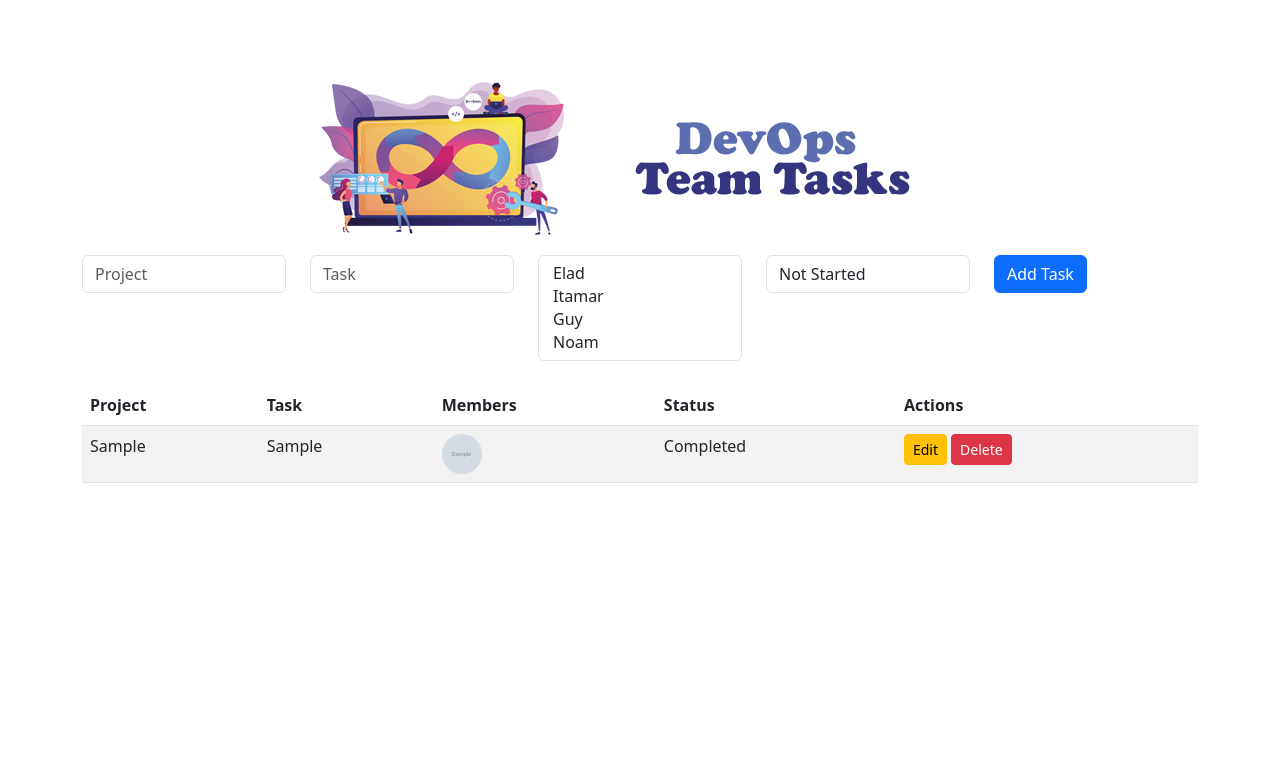
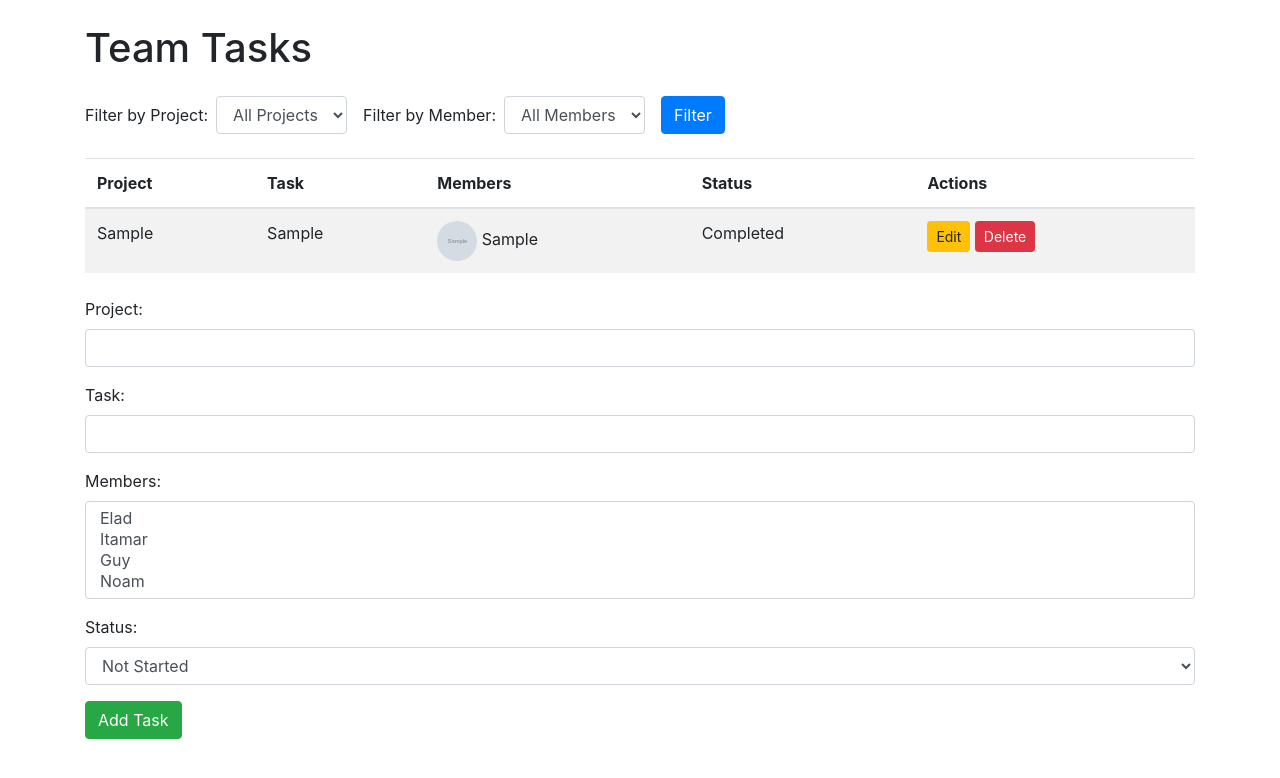
Before and after one commit to devopsteamsdb/teamtasks, a Flask app: page / in a window 1280 px wide. Shown: the top 778 px of the page. Run offline with Flask 3, Linux system fonts and the light colour scheme; tables that the repository leaves empty hold one stand-in row (values such as "Sample post"); grey boxes marked "Sample" are stand-in pictures; some libraries are stand-ins or nearby versions.

Commit message:
add filter by project or team member

```diff
--- a/app.py
+++ b/app.py
@@ -1,6 +1,6 @@
 from flask import Flask, render_template, redirect, url_for, request
 from flask_sqlalchemy import SQLAlchemy
-from sqlalchemy import case
+from sqlalchemy import case, distinct
 
 app = Flask(__name__)
 app.config['SQLALCHEMY_DATABASE_URI'] = 'sqlite:///tasks.db'
@@ -22,15 +22,32 @@ with app.app_context():
 
 @app.route('/')
 def index():
+    # Get filter parameters from the request
+    project_filter = request.args.get('project')
+    member_filter = request.args.get('member')
+
+    # Create the base query
     status_order = case(
         (Task.status == 'Completed', 1),
         (Task.status == 'In Progress', 2),
         (Task.status == 'Frozen', 3),
         (Task.status == 'Not Started', 4),
     )
+    query = Task.query.order_by(Task.project, status_order)
 
-    tasks = Task.query.order_by(Task.project, status_order).all()
-    return render_template('index.html', tasks=tasks)
+    # Apply filters to the query
+    if project_filter:
+        query = query.filter(Task.project == project_filter)
+    if member_filter:
+        query = query.filter(Task.members.contains(member_filter))
+
+    tasks = query.all()
+
+    # Get the distinct list of projects and members for filtering and autofill
+    projects = [project[0] for project in db.session.query(distinct(Task.project)).all()]
+    members = ['Elad', 'Itamar', 'Guy', 'Noam']  # List of members
+
+    return render_template('index.html', tasks=tasks, projects=projects, members=members)
 
 @app.route('/add', methods=['POST'])
 def add_task():
@@ -46,6 +63,7 @@ def add_task():
 @app.route('/edit/<int:id>', methods=['GET', 'POST'])
 def edit_task(id):
     task = Task.query.get_or_404(id)
+    projects = [project[0] for project in db.session.query(distinct(Task.project)).all()]
     if request.method == 'POST':
         task.project = request.form['project']
         task.task = request.form['task']
@@ -53,7 +71,7 @@ def edit_task(id):
         task.status = request.form['status']
         db.session.commit()
         return redirect(url_for('index'))
-    return render_template('edit.html', task=task)
+    return render_template('edit.html', task=task, projects=projects)
 
 @app.route('/delete/<int:id>')
 def delete_task(id):
--- a/templates/index.html
+++ b/templates/index.html
@@ -2,11 +2,10 @@
 <html lang="en">
 <head>
     <meta charset="UTF-8">
-    <meta name="viewport" content="width=device-width, initial-scale=1.0">
-    <link href="{{ url_for('static', filename='bootstrap.min.css') }}" rel="stylesheet">
-    <title>Task Management</title>
+    <title>Team Tasks</title>
+    <link rel="stylesheet" href="https://stackpath.bootstrapcdn.com/bootstrap/4.5.2/css/bootstrap.min.css">
     <style>
-        .member-img {
+        .circle-img {
             width: 40px;
             height: 40px;
             border-radius: 50%;
@@ -15,39 +14,30 @@
     </style>
 </head>
 <body>
-<div class="container mt-5">
-    <div align="center">
-        <img src="{{ url_for('static', filename='logo.png') }}" />
-    </div>
-    <!--<h1 class="mb-4">Team Tasks</h1>-->
-    <form action="{{ url_for('add_task') }}" method="POST" class="mb-4">
-        <div class="row">
-            <div class="col">
-                <input type="text" class="form-control" name="project" placeholder="Project" required>
-            </div>
-            <div class="col">
-                <input type="text" class="form-control" name="task" placeholder="Task" required>
-            </div>
-            <div class="col">
-                <select class="form-control" name="members" multiple required>
-                    <option value="Elad">Elad</option>
-                    <option value="Itamar">Itamar</option>
-                    <option value="Guy">Guy</option>
-                    <option value="Noam">Noam</option>
-                </select>
-            </div>
-            <div class="col">
-                <select class="form-control" name="status" required>
-                    <option value="Not Started">Not Started</option>
-                    <option value="In Progress">In Progress</option>
-                    <option value="Frozen">Frozen</option>
-                    <option value="Completed">Completed</option>
-                </select>
-            </div>
-            <div class="col">
-                <button type="submit" class="btn btn-primary">Add Task</button>
-            </div>
+<div class="container mt-4">
+    <h1 class="mb-4">Team Tasks</h1>
+
+    <!-- Filter Form -->
+    <form method="get" class="form-inline mb-4">
+        <div class="form-group mr-3">
+            <label for="project" class="mr-2">Filter by Project:</label>
+            <select name="project" id="project" class="form-control">
+                <option value="">All Projects</option>
+                {% for project in projects %}
+                    <option value="{{ project }}" {% if project == request.args.get('project') %}selected{% endif %}>{{ project }}</option>
+                {% endfor %}
+            </select>
         </div>
+        <div class="form-group mr-3">
+            <label for="member" class="mr-2">Filter by Member:</label>
+            <select name="member" id="member" class="form-control">
+                <option value="">All Members</option>
+                {% for member in members %}
+                    <option value="{{ member }}" {% if member == request.args.get('member') %}selected{% endif %}>{{ member }}</option>
+                {% endfor %}
+            </select>
+        </div>
+        <button type="submit" class="btn btn-primary">Filter</button>
     </form>
 
     <table class="table table-striped">
@@ -67,18 +57,54 @@
                 <td>{{ task.task }}</td>
                 <td>
                     {% for member in task.members.split(',') %}
-                        <img src="{{ url_for('static', filename='images/' + member.lower() + '.png') }}" alt="{{ member }}" class="member-img" title="{{ member }}">
+                        <img src="{{ url_for('static', filename=member.lower() + '.png') }}" alt="{{ member }}" class="circle-img">
+                        {{ member }}
                     {% endfor %}
                 </td>
                 <td>{{ task.status }}</td>
                 <td>
-                    <a href="{{ url_for('edit_task', id=task.id) }}" class="btn btn-warning btn-sm">Edit</a>
-                    <a href="{{ url_for('delete_task', id=task.id) }}" class="btn btn-danger btn-sm">Delete</a>
+                    <a href="{{ url_for('edit_task', id=task.id) }}" class="btn btn-sm btn-warning">Edit</a>
+                    <a href="{{ url_for('delete_task', id=task.id) }}" class="btn btn-sm btn-danger">Delete</a>
                 </td>
             </tr>
         {% endfor %}
         </tbody>
     </table>
+
+    <!-- Add Task Form -->
+    <form method="post" action="{{ url_for('add_task') }}" class="mt-4">
+        <div class="form-group">
+            <label for="project">Project:</label>
+            <input type="text" class="form-control" id="project" name="project" list="project-list">
+            <datalist id="project-list">
+                {% for project in projects %}
+                    <option value="{{ project }}">
+                {% endfor %}
+            </datalist>
+        </div>
+        <div class="form-group">
+            <label for="task">Task:</label>
+            <input type="text" class="form-control" id="task" name="task">
+        </div>
+        <div class="form-group">
+            <label for="members">Members:</label>
+            <select name="members" id="members" class="form-control" multiple>
+                {% for member in members %}
+                    <option value="{{ member }}">{{ member }}</option>
+                {% endfor %}
+            </select>
+        </div>
+        <div class="form-group">
+            <label for="status">Status:</label>
+            <select name="status" id="status" class="form-control">
+                <option value="Not Started">Not Started</option>
+                <option value="In Progress">In Progress</option>
+                <option value="Frozen">Frozen</option>
+                <option value="Completed">Completed</option>
+            </select>
+        </div>
+        <button type="submit" class="btn btn-success">Add Task</button>
+    </form>
 </div>
 </body>
 </html>
```
